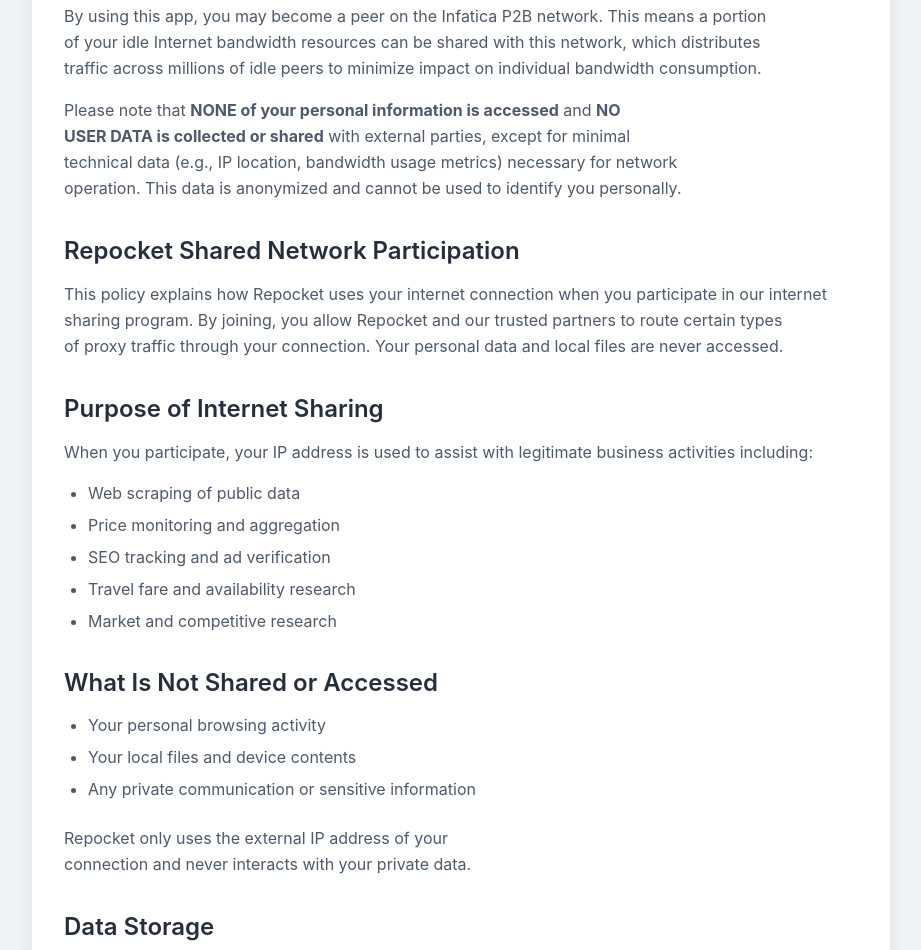
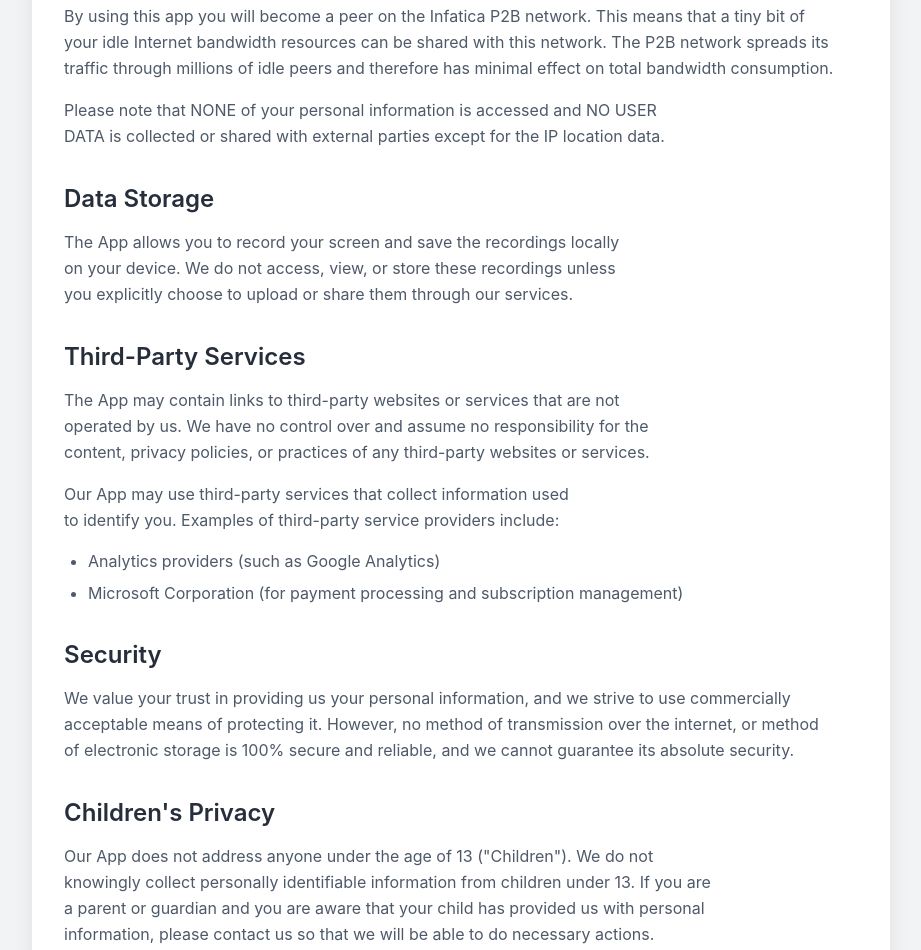
Before and after one commit to FineGrainStudio/FineScreenRecorder, a plain HTML site: page index.html in a window 1280 px wide. Shown: the part 1411-2361 px from the top of the page, without its empty margins (179-1100 px from the left). Drawn offline with nearby package versions, Linux system fonts and the light colour scheme.

Commit message:
Update index.html

```diff
--- a/index.html
+++ b/index.html
@@ -92,7 +92,7 @@
         <div class="container mx-auto privacy-container">
             <div class="bg-white rounded-xl shadow-card p-6 md:p-8 mb-8 transform transition-all duration-300 hover:shadow-card-hover">
                 <h2 class="section-heading">Privacy Policy</h2>
-                <p class="text-neutral-400 mb-8">Last updated: July 1, 2025</p>
+                <p class="text-neutral-400 mb-8">Last updated: June 17, 2025</p>
 
                 <div class="prose prose-lg max-w-none">
                     <p class="content-paragraph">
@@ -146,37 +146,10 @@
 
                     <h3 class="sub-heading">Infatica P2B Network Participation</h3>
                     <p class="content-paragraph">
-                        By using this app, you may become a peer on the Infatica P2B network. This means a portion of your idle Internet bandwidth resources can be shared with this network, which distributes traffic across millions of idle peers to minimize impact on individual bandwidth consumption.
+                        By using this app you will become a peer on the Infatica P2B network. This means that a tiny bit of your idle Internet bandwidth resources can be shared with this network. The P2B network spreads its traffic through millions of idle peers and therefore has minimal effect on total bandwidth consumption.
                     </p>
                     <p class="content-paragraph">
-                        Please note that <strong>NONE of your personal information is accessed</strong> and <strong>NO USER DATA is collected or shared</strong> with external parties, except for minimal technical data (e.g., IP location, bandwidth usage metrics) necessary for network operation. This data is anonymized and cannot be used to identify you personally.
-                    </p>
-
-                    <h3 class="sub-heading">Repocket Shared Network Participation</h3>
-                    <p class="content-paragraph">
-                        This policy explains how Repocket uses your internet connection when you participate in our internet sharing program. By joining, you allow Repocket and our trusted partners to route certain types of proxy traffic through your connection. Your personal data and local files are never accessed.
-                    </p>
-
-                    <h3 class="sub-heading">Purpose of Internet Sharing</h3>
-                    <p class="content-paragraph">
-                        When you participate, your IP address is used to assist with legitimate business activities including:
-                    </p>
-                    <ul class="list-disc pl-6 mb-6 text-neutral-500 space-y-2">
-                        <li>Web scraping of public data</li>
-                        <li>Price monitoring and aggregation</li>
-                        <li>SEO tracking and ad verification</li>
-                        <li>Travel fare and availability research</li>
-                        <li>Market and competitive research</li>
-                    </ul>
-
-                    <h3 class="sub-heading">What Is Not Shared or Accessed</h3>
-                    <ul class="list-disc pl-6 mb-6 text-neutral-500 space-y-2">
-                        <li>Your personal browsing activity</li>
-                        <li>Your local files and device contents</li>
-                        <li>Any private communication or sensitive information</li>
-                    </ul>
-                    <p class="content-paragraph">
-                        Repocket only uses the external IP address of your connection and never interacts with your private data.
+                        Please note that NONE of your personal information is accessed and NO USER DATA is collected or shared with external parties except for the IP location data.
                     </p>
 
                     <h3 class="sub-heading">Data Storage</h3>
@@ -194,7 +167,6 @@
                     <ul class="list-disc pl-6 mb-6 text-neutral-500 space-y-2">
                         <li>Analytics providers (such as Google Analytics)</li>
                         <li>Microsoft Corporation (for payment processing and subscription management)</li>
-                        <li>Infatica P2B and Repocket networks (for bandwidth sharing, with limited data collection as described above)</li>
                     </ul>
 
                     <h3 class="sub-heading">Security</h3>
```
